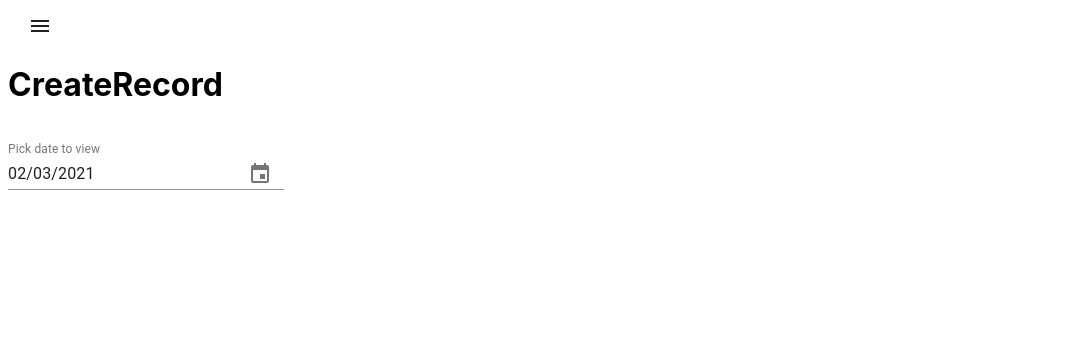
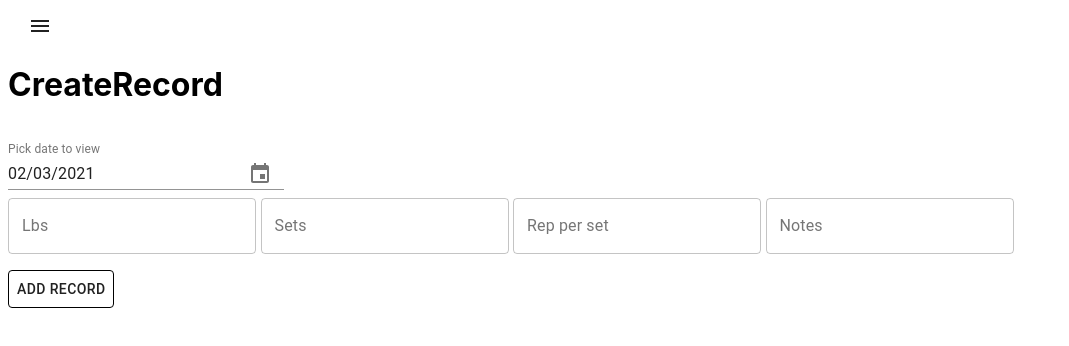
Before and after one commit to michael-small/strength-star, a React (Create React App) app: page /createrecord in a window 1280 px wide. Shown: the top 346 px of the page, without its empty margins (0-1069 px from the left). Built offline with nearby package versions, Linux system fonts and the light colour scheme.

Commit message:
Update labels of `CreateRecord` component's `TextFields`

```diff
--- a/src/components/Records/CreateRecord/CreateRecord.js
+++ b/src/components/Records/CreateRecord/CreateRecord.js
@@ -1,12 +1,48 @@
 import React, { Component } from 'react';
 import RecordDatePicker from '../RecordDatePicker/RecordDatePicker';
+import TextField from '@material-ui/core/TextField';
+import styled from 'styled-components';
+import Button from '@material-ui/core/Button';
 
 export default class CreateRecord extends Component {
 	render() {
+		const StyledTextField = styled(TextField)`
+			margin-bottom: 1rem;
+		`;
+
+		const StyledButton = styled(Button)`
+			border: 1px solid black;
+		`;
+
 		return (
 			<div>
 				<h1>CreateRecord</h1>
 				<RecordDatePicker></RecordDatePicker>
+				<form noValidate autoComplete='off'>
+					{/* TODO: iterate each one with params, akin to how sidebar items are mapped*/}
+					<StyledTextField
+						id='outlined-basic'
+						label='Lbs'
+						variant='outlined'
+					/>{' '}
+					<StyledTextField
+						id='outlined-basic'
+						label='Sets'
+						variant='outlined'
+					/>{' '}
+					<StyledTextField
+						id='outlined-basic'
+						label='Rep per set'
+						variant='outlined'
+					/>{' '}
+					<StyledTextField
+						id='outlined-basic'
+						label='Notes'
+						variant='outlined'
+					/>
+				</form>
+
+				<StyledButton>Add Record</StyledButton>
 			</div>
 		);
 	}
```
